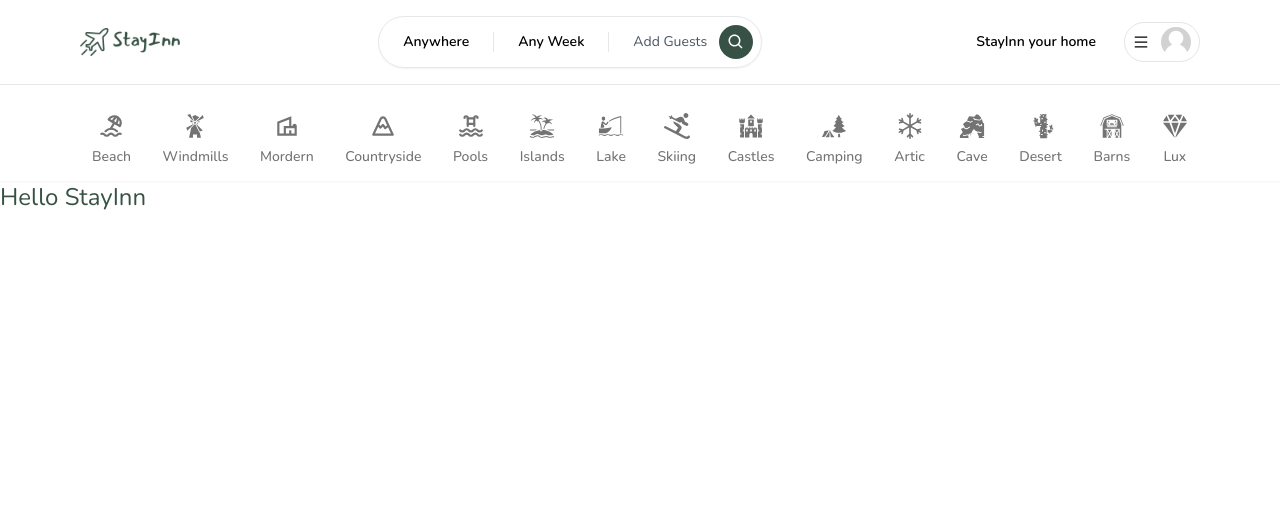
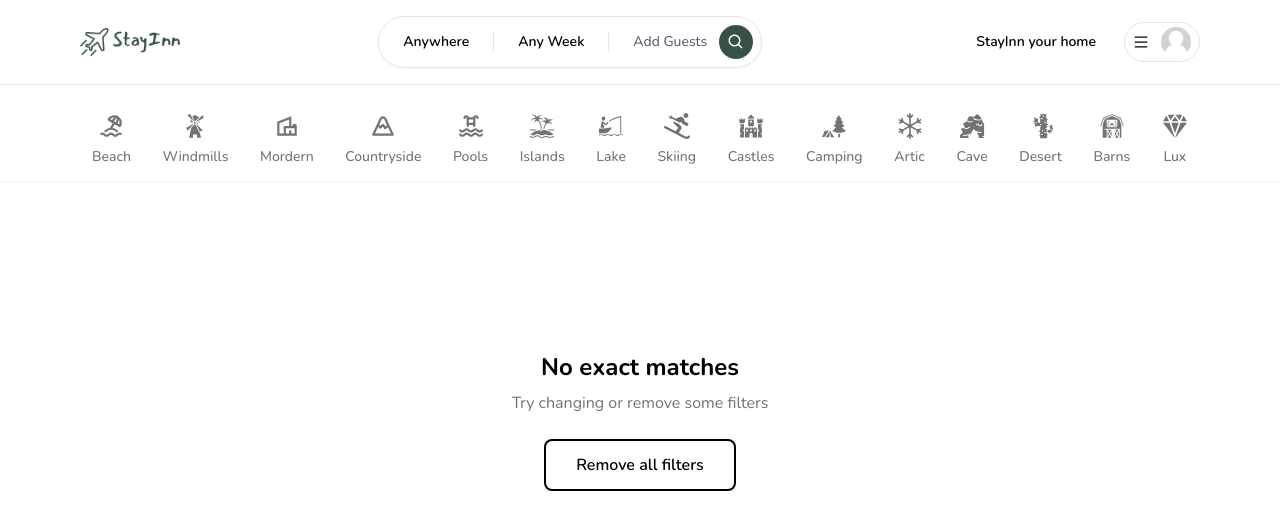
Before and after one commit to DevanshSK/StayInn, a Next.js app: page / in a window 1280 px wide. Shown: the top 530 px of the page. Built offline with nearby package versions, Linux system fonts and the light colour scheme; no server answers; what world-countries would draw is missing.

Commit message:
feat: added empty state on home page

```diff
--- a/app/layout.tsx
+++ b/app/layout.tsx
@@ -31,7 +31,9 @@ export default async function RootLayout({
           <RentModal />
           <Navbar currentUser={currentUser} />
         </ClientOnly>
-        {children}
+        <div>
+          {children}
+        </div>
       </body>
     </html>
   );
--- a/app/page.tsx
+++ b/app/page.tsx
@@ -1,3 +1,19 @@
+import ClientOnly from "@/components/ClientOnly";
+import Container from "@/components/Container";
+import EmptyState from "@/components/EmptyState";
+
+
 export default function Home() {
-  return <div className="text-primary text-2xl">Hello StayInn</div>;
+  const isEmpty = true;
+
+  if (isEmpty) {
+    return <ClientOnly><EmptyState showReset /></ClientOnly>
+  }
+  return <ClientOnly>
+    <Container>
+      <div className="pt-34 grid grid-cols-1 sm:grid-cols-2 md:grid-cols-3 lg:grid-cols-4 xl:grid-cols-5 2xl:grid-cols-6 gap-8">
+
+      </div>
+    </Container>
+  </ClientOnly>
 }
--- /dev/null
+++ b/components/EmptyState.tsx
@@ -0,0 +1,27 @@
+'use client';
+import { useRouter } from "next/navigation";
+import Heading from "./Heading";
+import Button from "./Button";
+
+interface EmptyState {
+    title?: string;
+    subtitle?: string;
+    showReset?: boolean;
+}
+
+
+function EmptyState({ title = "No exact matches", subtitle = "Try changing or remove some filters", showReset }: EmptyState) {
+    const router = useRouter();
+    return (
+        <div className="h-[60vh] flex flex-col gap-2 justify-center items-center">
+            <Heading center title={title} subtitle={subtitle} />
+            <div className="w-48 mt-4">
+                {showReset && (
+                    <Button outline label="Remove all filters" onClick={() => router.push('/')} />
+                )}
+            </div>
+        </div>
+    )
+}
+
+export default EmptyState
```
